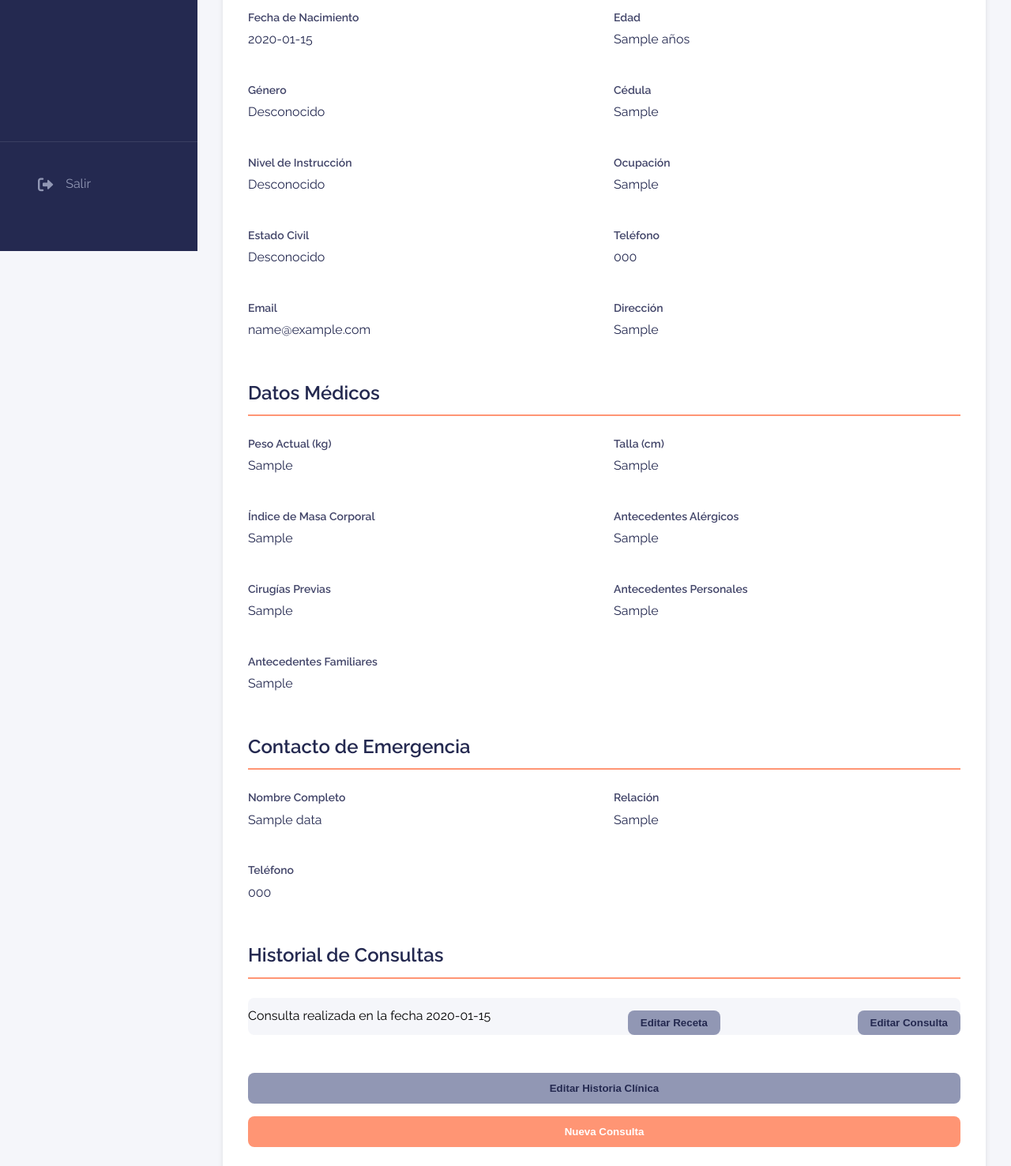
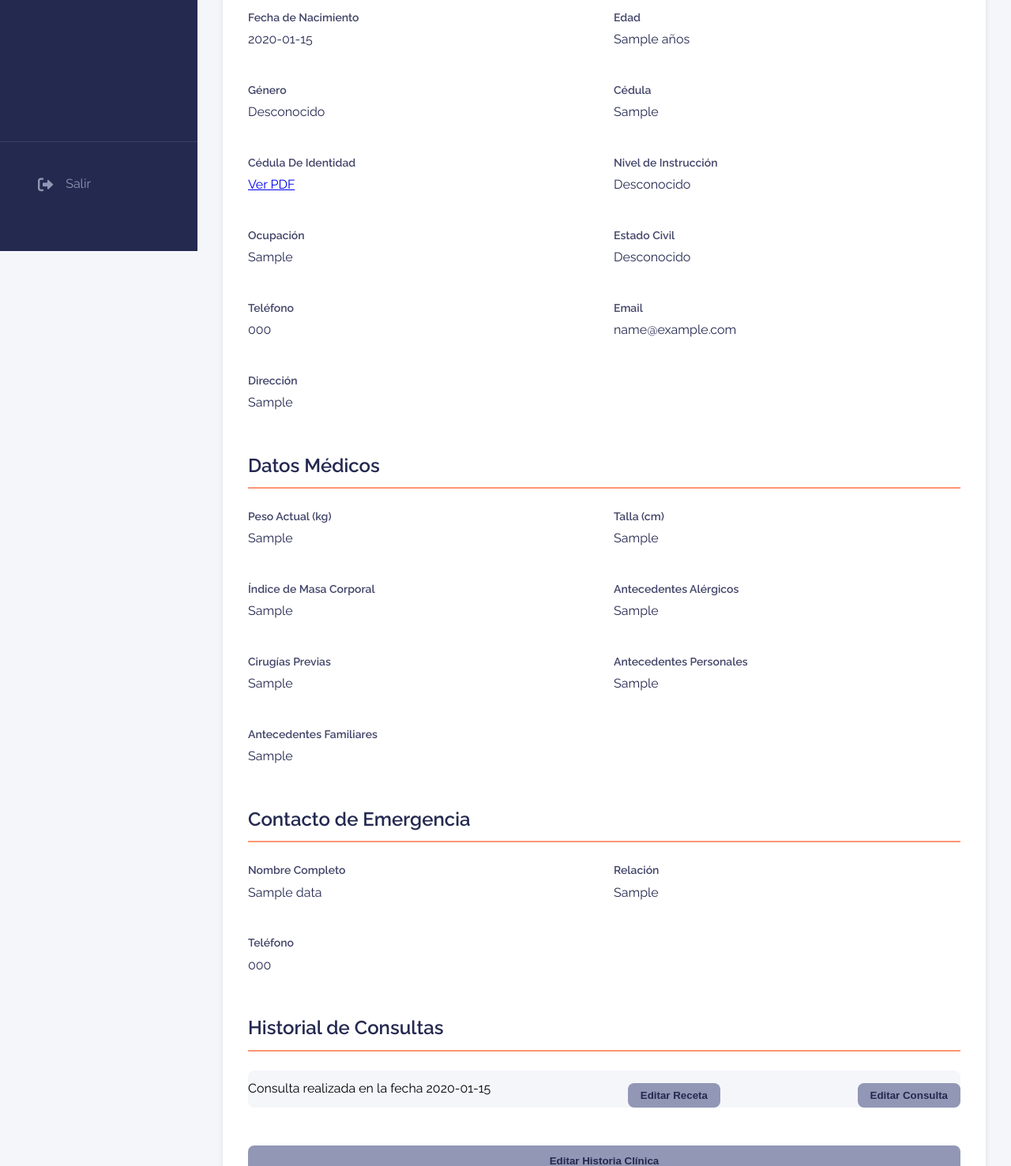
Before and after one commit to dani05ela/tesisfinal, a CodeIgniter 4 app: the page made by app/Views/modulohistoriasclinicas/historiaclinica.php in a window 1280 px wide. Shown: the part 482-1959 px from the top of the page at 79% size. Run offline with PHP 8.4 and a stand-in for CodeIgniter, Linux system fonts and the light colour scheme; the template is opened without the code that fills it: most values are stand-ins (such as "Sample title", 1, 10 or a date in 2020); some libraries are stand-ins or nearby versions.

Commit message:
Feature: The admin view pdf document

```diff
--- a/app/Views/modulohistoriasclinicas/historiaclinica.php
+++ b/app/Views/modulohistoriasclinicas/historiaclinica.php
@@ -125,6 +125,24 @@
                         <span class="info-label">Cédula</span>
                         <span class="info-value"><?= esc($data['pac_cedula']); ?></span>
                     </div>
+
+
+                    <div class="info-item">
+                        <span class="info-label">Cédula De Identidad</span>
+                        <span class="info-value">
+                            <a href="<?= base_url($data['pac_documentopdf']); ?>" target="_blank">
+                                Ver PDF
+                            </a>
+                        </span>
+                    </div>
+<!--                     <div class="info-item">
+                        <span class="info-label">Cédula De Identidad</span>
+                        <span class="info-value">
+                            <embed src="<?= base_url($data['pac_documentopdf']); ?>" type="application/pdf" width="100%"
+                                height="500px">
+                        </span>
+                    </div> -->
+
                     <div class="info-item">
                         <span class="info-label">Nivel de Instrucción</span>
 
@@ -302,9 +320,9 @@
     </div>
 </body>
 <script>
-    (function() {
+    (function () {
         window.history.pushState(null, "", window.location.href);
-        window.onpopstate = function() {
+        window.onpopstate = function () {
             window.history.pushState(null, "", window.location.href);
         };
     })();
```
